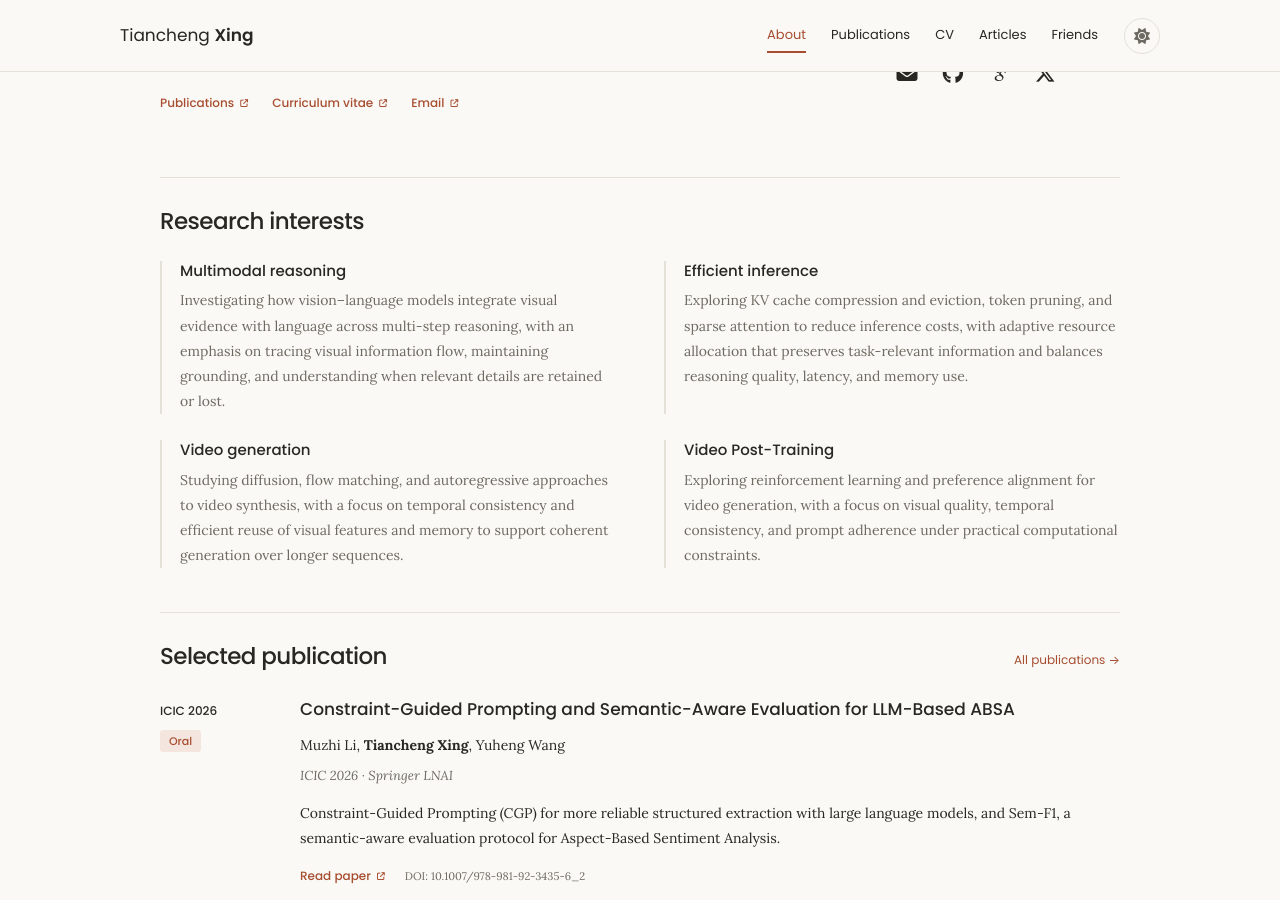
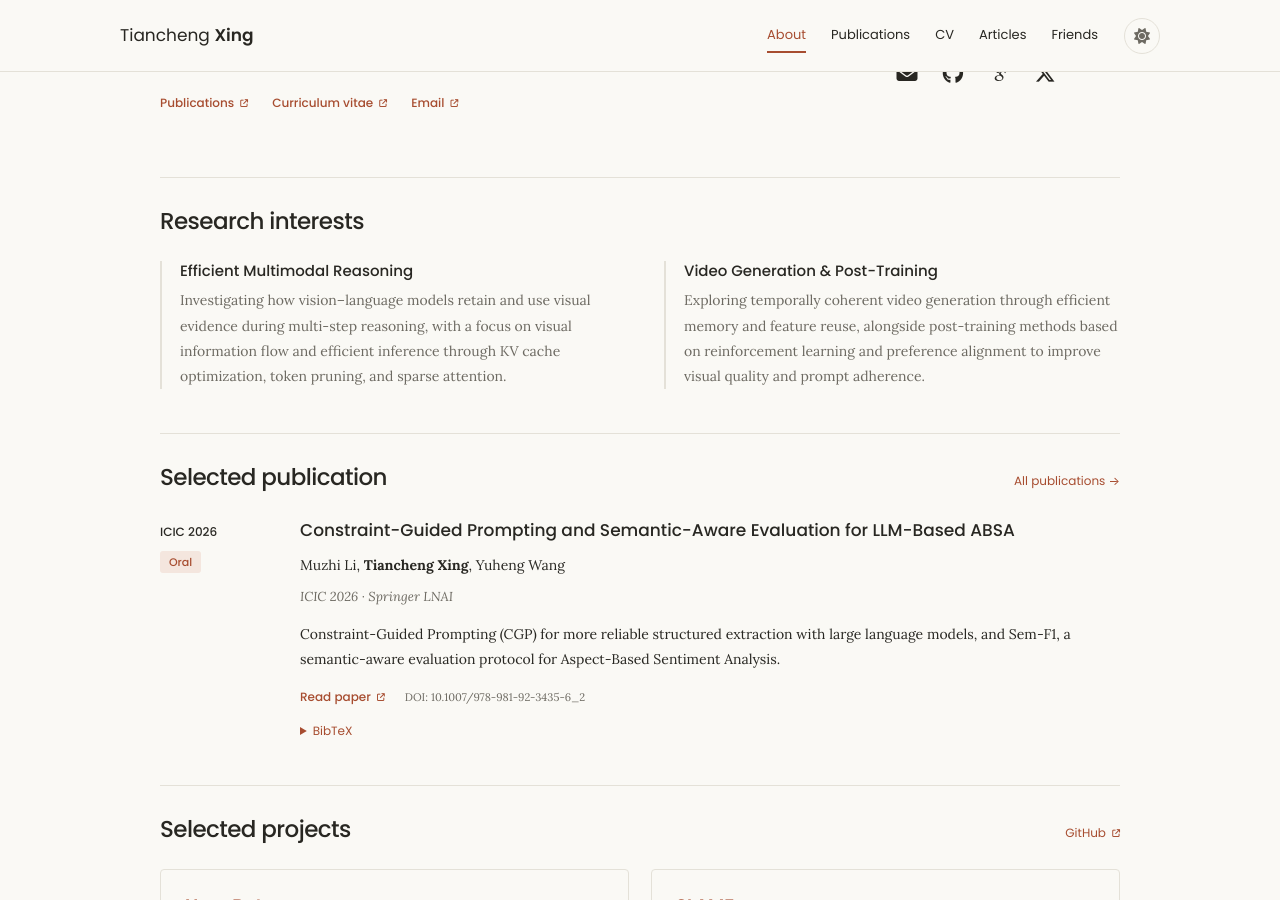
Before and after one commit to JackXing875/JackXing875.github.io, a Jekyll site: the page built from _pages/about.md, in a window 1280 px wide and 900 px high, scrolled down 481 px. Built offline with Jekyll 4.4.1, drawn with Linux system fonts in a browser that asks for light colours; some web fonts are replaced; a script bundle is joined from its source files by our own code; library files that are not in the unit come from our copies.

Commit message:
Consolidate research interests into two focused areas

```diff
--- a/_data/interests.yml
+++ b/_data/interests.yml
@@ -1,8 +1,4 @@
-- title: Multimodal reasoning
-  description: Investigating how vision–language models integrate visual evidence with language across multi-step reasoning, with an emphasis on tracing visual information flow, maintaining grounding, and understanding when relevant details are retained or lost.
-- title: Efficient inference
-  description: Exploring KV cache compression and eviction, token pruning, and sparse attention to reduce inference costs, with adaptive resource allocation that preserves task-relevant information and balances reasoning quality, latency, and memory use.
-- title: Video generation
-  description: Studying diffusion, flow matching, and autoregressive approaches to video synthesis, with a focus on temporal consistency and efficient reuse of visual features and memory to support coherent generation over longer sequences.
-- title: Video Post-Training
-  description: Exploring reinforcement learning and preference alignment for video generation, with a focus on visual quality, temporal consistency, and prompt adherence under practical computational constraints.
+- title: Efficient Multimodal Reasoning
+  description: Investigating how vision–language models retain and use visual evidence during multi-step reasoning, with a focus on visual information flow and efficient inference through KV cache optimization, token pruning, and sparse attention.
+- title: Video Generation &amp; Post-Training
+  description: Exploring temporally coherent video generation through efficient memory and feature reuse, alongside post-training methods based on reinforcement learning and preference alignment to improve visual quality and prompt adherence.
```
